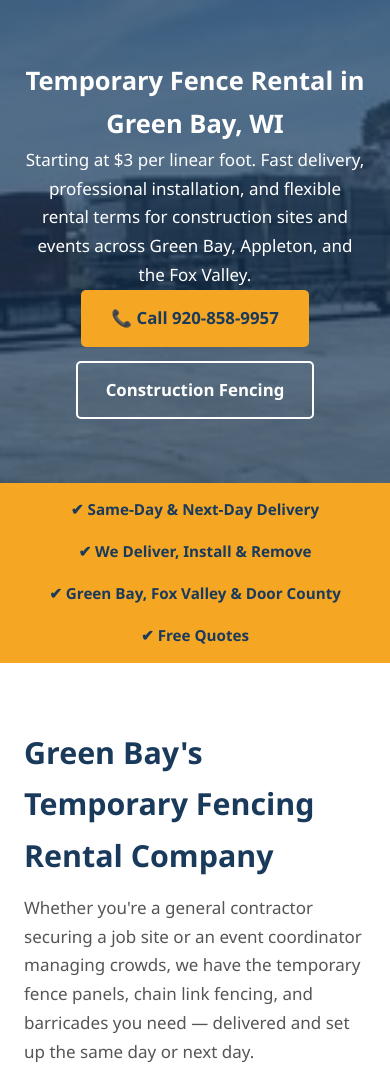
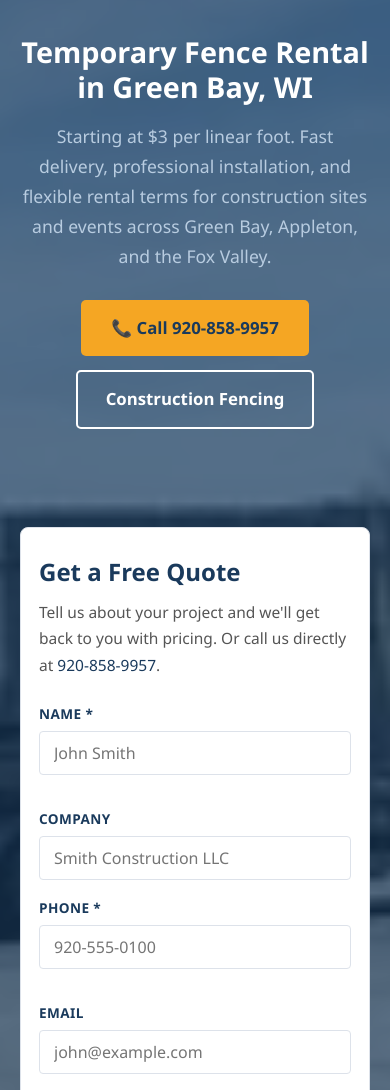
Before and after one commit to stevendelarwelle/temporaryfencerentalco, a website: page index.html in a window 390 px wide. Shown: the part 77-1167 px from the top of the page. Drawn offline with Linux system fonts and the light colour scheme.

Commit message:
Move quote form into hero, next to headline and phone CTA (#3)
Reworks the homepage hero into a two-column layout (headline/phone
on the left, quote form on the right) so visitors can request a
quote without scrolling, and removes the now-duplicate form that
previously sat near the bottom of the page.

Co-authored-by: Claude <noreply@anthropic.com>

```diff
--- a/css/style.css
+++ b/css/style.css
@@ -101,6 +101,51 @@ nav a:hover { color: var(--white); text-decoration: none; }
   margin: 0 auto 32px;
 }
 .hero-btns { display: flex; gap: 14px; justify-content: center; flex-wrap: wrap; }
+
+.hero-flex {
+  position: relative;
+  z-index: 2;
+  max-width: 1180px;
+  margin: 0 auto;
+  padding: 56px 24px;
+  width: 100%;
+  display: flex;
+  align-items: center;
+  justify-content: space-between;
+  gap: 48px;
+  text-align: left;
+}
+.hero-flex .hero-content {
+  padding: 0;
+  flex: 1 1 460px;
+  max-width: 560px;
+}
+.hero-flex .hero-content h1 {
+  font-size: clamp(1.8rem, 4vw, 2.6rem);
+  font-weight: 800;
+  line-height: 1.2;
+  margin-bottom: 18px;
+}
+.hero-flex .hero-content p {
+  font-size: 1.1rem;
+  color: #b8cce0;
+  margin-bottom: 28px;
+}
+.hero-flex .hero-btns { justify-content: flex-start; }
+.hero-form-wrap {
+  flex: 0 1 420px;
+  width: 100%;
+  max-width: 420px;
+  text-align: left;
+  margin: 0;
+}
+.hero-form-wrap h2 { font-size: 1.35rem; }
+@media (max-width: 860px) {
+  .hero-flex { flex-direction: column; text-align: center; padding: 48px 20px 40px; gap: 32px; }
+  .hero-flex .hero-content { max-width: 100%; text-align: center; }
+  .hero-flex .hero-btns { justify-content: center; }
+  .hero-form-wrap { max-width: 100%; }
+}
 .btn-primary {
   background: var(--accent);
   color: var(--primary);
--- a/index.html
+++ b/index.html
@@ -25,12 +25,44 @@
 
 <section class="hero-with-image">
   <img src="images/temporary-fence-rental-green-bay-wi-delivery.jpg" alt="Temporary fence panel delivery Green Bay Wisconsin" class="hero-bg" />
+  <div class="hero-flex">
     <div class="hero-content">
       <h1>Temporary Fence Rental in Green Bay, WI</h1>
       <p>Starting at $3 per linear foot. Fast delivery, professional installation, and flexible rental terms for construction sites and events across Green Bay, Appleton, and the Fox Valley.</p>
       <div class="hero-btns">
         <a href="tel:9208589957" class="btn-primary">📞 Call 920-858-9957</a>
         <a href="/construction-fencing-green-bay" class="btn-outline">Construction Fencing</a>
+      </div>
+    </div>
+    <div class="hero-form-wrap contact-form-wrap">
+      <h2>Get a Free Quote</h2>
+      <p>Tell us about your project and we'll get back to you with pricing. Or call us directly at <a href="tel:9208589957">920-858-9957</a>.</p>
+      <div class="form-row">
+        <div class="form-group">
+          <label for="name">Name *</label>
+          <input type="text" id="name" placeholder="John Smith" required />
+        </div>
+        <div class="form-group">
+          <label for="company">Company</label>
+          <input type="text" id="company" placeholder="Smith Construction LLC" />
+        </div>
+      </div>
+      <div class="form-row">
+        <div class="form-group">
+          <label for="phone">Phone *</label>
+          <input type="tel" id="phone" placeholder="920-555-0100" required />
+        </div>
+        <div class="form-group">
+          <label for="email">Email</label>
+          <input type="email" id="email" placeholder="john@example.com" />
+        </div>
+      </div>
+      <div class="form-group">
+        <label for="message">Description of Project</label>
+        <textarea id="message" placeholder="Tell us your location, approximate footage needed, and how long you need the fencing..."></textarea>
+      </div>
+      <button class="form-submit" onclick="submitForm()">Send My Quote Request</button>
+      <div class="form-msg" id="form-msg"></div>
     </div>
   </div>
 </section>
@@ -192,41 +224,6 @@
   </div>
 </section>
 
-<section class="section section-alt">
-  <div class="container">
-    <div class="contact-form-wrap">
-      <h2>Get a Free Quote</h2>
-      <p>Tell us about your project and we'll get back to you with pricing. Or call us directly at <a href="tel:9208589957">920-858-9957</a>.</p>
-      <div class="form-row">
-        <div class="form-group">
-          <label for="name">Name *</label>
-          <input type="text" id="name" placeholder="John Smith" required />
-        </div>
-        <div class="form-group">
-          <label for="company">Company</label>
-          <input type="text" id="company" placeholder="Smith Construction LLC" />
-        </div>
-      </div>
-      <div class="form-row">
-        <div class="form-group">
-          <label for="phone">Phone *</label>
-          <input type="tel" id="phone" placeholder="920-555-0100" required />
-        </div>
-        <div class="form-group">
-          <label for="email">Email</label>
-          <input type="email" id="email" placeholder="john@example.com" />
-        </div>
-      </div>
-      <div class="form-group">
-        <label for="message">Description of Project</label>
-        <textarea id="message" placeholder="Tell us your location, approximate footage needed, and how long you need the fencing..."></textarea>
-      </div>
-      <button class="form-submit" onclick="submitForm()">Send My Quote Request</button>
-      <div class="form-msg" id="form-msg"></div>
-    </div>
-  </div>
-</section>
-
 <script>
 async function submitForm() {
   const msg = document.getElementById('form-msg');
```
Lines whose indentation alone changed are shown as unchanged.
